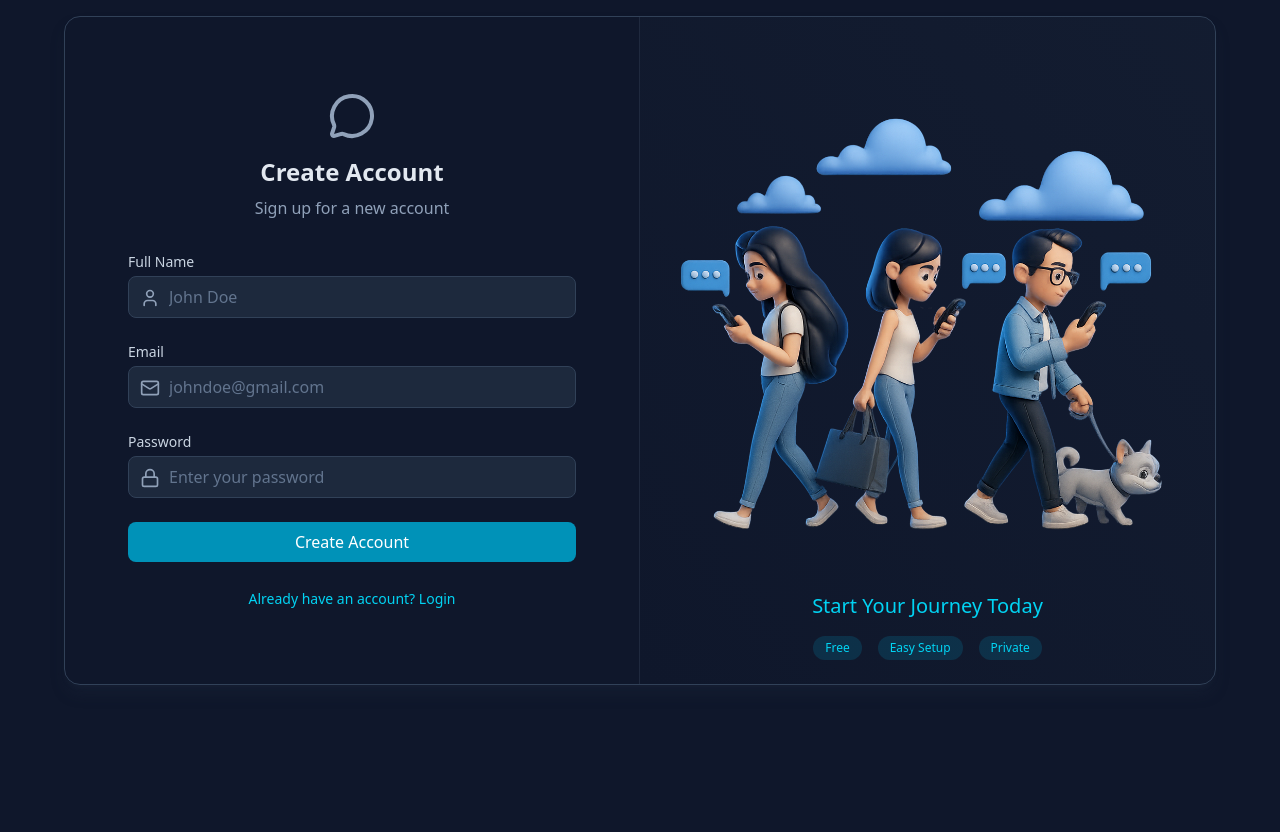
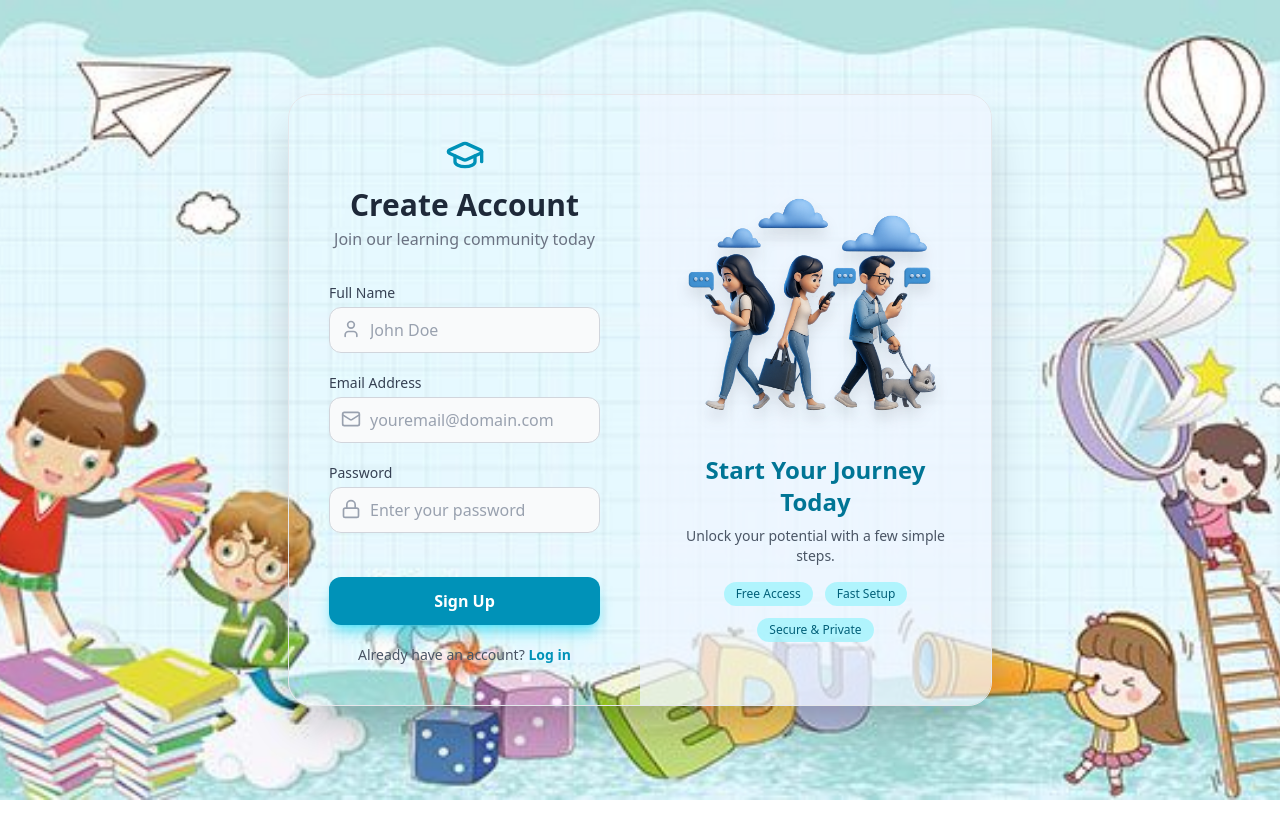
Before and after one commit to tung2k40/DaNang-Sakai, a React (Vite) app in the folder frontend/: page /signup in a window 1280 px wide. After the commit the page ends 800 px from the top, so only its background shows below. Built offline with nearby package versions, Linux system fonts and the light colour scheme.

Commit message:
fix UI login and signup

```diff
--- a/frontend/src/components/AboutPage.jsx
+++ b/frontend/src/components/AboutPage.jsx
@@ -157,7 +157,7 @@ export default function AboutPage() {
         <div className="flex flex-wrap justify-center gap-10">
           {[
             {
-              name: "Nguyễn Thanh Tùng",
+              name: "Hoàng Thanh Tùng",
               role: "Frontend Developer",
               color: "from-blue-500 to-indigo-500",
               avatar: tung,
--- a/frontend/src/pages/Auth/LogInPage.jsx
+++ b/frontend/src/pages/Auth/LogInPage.jsx
@@ -1,135 +1,119 @@
 import { useState } from "react";
 import { Link } from "react-router-dom";
-import { Mail, Lock, Loader, MessageCircle } from "lucide-react";
-import login from "../../assets/images/login.png";
-import BorderAnimatedContainer from "../../components/BorderAnimatedContainer";
+import { Mail, Lock, GraduationCap } from "lucide-react";
+import loginIllustration from "../../assets/images/login.png";
+import backgroundlogin from "../../assets/images/bglogin.jpg";
 
-
-function LoginPage() {
+export default function LoginPage() {
   const [formData, setFormData] = useState({ email: "", password: "" });
-  const [isLoggingIn] = useState(false);
 
   const handleSubmit = (e) => {
     e.preventDefault();
-    console.log("Form submitted:", formData);
+    console.log("Login submitted:", formData);
   };
 
   return (
-    <div className="w-full flex items-center justify-center p-4 bg-slate-900 min-h-screen">
-      <div className="relative w-full max-w-6xl md:h-[800px] h-[650px]">
-        <BorderAnimatedContainer>
-          <div className="w-full flex flex-col md:flex-row">
-            {/* FORM COLUMN - LEFT SIDE */}
-            <div className="md:w-1/2 p-8 flex items-center justify-center md:border-r border-slate-600/30">
-              <div className="w-full max-w-md">
-                {/* HEADING TEXT */}
+    <div
+      className="min-h-screen flex items-center justify-center bg-cover bg-center bg-no-repeat"
+      style={{
+        backgroundImage: `url(${backgroundlogin})`,
+        backgroundSize: "cover",
+        backgroundAttachment: "fixed",
+      }}
+    >
+      <div className="flex flex-col md:flex-row w-[90%] md:w-[65%] lg:w-[55%] rounded-3xl shadow-2xl overflow-hidden border border-gray-200">
+        <div className="md:w-1/2 w-full p-10 flex flex-col justify-center">
           <div className="text-center mb-8">
-                  <MessageCircle className="w-12 h-12 mx-auto text-slate-400 mb-4" />
-                  <h2 className="text-2xl font-bold text-slate-200 mb-2">
-                    Welcome Back
-                  </h2>
-                  <p className="text-slate-400">
-                    Login to access your account
+            <GraduationCap className="w-10 h-10 text-cyan-600 mx-auto mb-3" />
+            <h1 className="text-3xl font-extrabold text-gray-800">
+              Welcome Back, Scholar!
+            </h1>
+            <p className="text-gray-500 mt-1">
+              Log in to continue your learning journey
             </p>
           </div>
 
-                {/* FORM */}
-                <form onSubmit={handleSubmit} className="space-y-6">
-                  {/* EMAIL INPUT */}
+          <form onSubmit={handleSubmit} className="space-y-5">
             <div>
-                    <label className="block text-sm font-medium text-slate-300 mb-1">
-                      Email
+              <label className="block text-sm font-medium text-gray-700 mb-1">
+                Email Address
               </label>
               <div className="relative">
-                      <Mail className="absolute left-3 top-3 text-slate-400 w-5 h-5" />
+                <Mail className="absolute left-3 top-3 w-5 h-5 text-gray-400" />
                 <input
                   type="email"
                   value={formData.email}
                   onChange={(e) =>
                     setFormData({ ...formData, email: e.target.value })
                   }
-                        className="w-full pl-10 pr-3 py-2 rounded-lg bg-slate-800 border border-slate-700 text-slate-200 placeholder-slate-500 focus:outline-none focus:ring-2 focus:ring-cyan-500"
-                        placeholder="johndoe@gmail.com"
+                  placeholder="yourname@university.edu"
+                  className="w-full pl-10 pr-3 py-2.5 rounded-xl border border-gray-300 bg-gray-50 text-gray-800 placeholder-gray-400 focus:outline-none focus:ring-2 focus:ring-cyan-500"
                 />
               </div>
             </div>
 
-                  {/* PASSWORD INPUT */}
             <div>
-                    <label className="block text-sm font-medium text-slate-300 mb-1">
+              <label className="block text-sm font-medium text-gray-700 mb-1">
                 Password
               </label>
               <div className="relative">
-                      <Lock className="absolute left-3 top-3 text-slate-400 w-5 h-5" />
+                <Lock className="absolute left-3 top-3 w-5 h-5 text-gray-400" />
                 <input
                   type="password"
                   value={formData.password}
                   onChange={(e) =>
                     setFormData({ ...formData, password: e.target.value })
                   }
-                        className="w-full pl-10 pr-3 py-2 rounded-lg bg-slate-800 border border-slate-700 text-slate-200 placeholder-slate-500 focus:outline-none focus:ring-2 focus:ring-cyan-500"
                   placeholder="Enter your password"
+                  className="w-full pl-10 pr-3 py-2.5 rounded-xl border border-gray-300 bg-gray-50 text-gray-800 placeholder-gray-400 focus:outline-none focus:ring-2 focus:ring-cyan-500"
                 />
               </div>
             </div>
 
-                  {/* SUBMIT BUTTON */}
             <button
-                    className="w-full bg-cyan-600 hover:bg-cyan-700 text-white py-2 rounded-lg transition-all"
               type="submit"
-                    disabled={isLoggingIn}
+              className="w-full bg-cyan-600 hover:bg-cyan-700 text-white font-bold py-3 rounded-xl transition-all shadow-lg shadow-cyan-400/50 hover:shadow-cyan-400/80 mt-6"
             >
-                    {isLoggingIn ? (
-                      <Loader className="w-5 h-5 mx-auto animate-spin" />
-                    ) : (
-                      "Sign In"
-                    )}
+              Sign In
             </button>
           </form>
 
-                <div className="mt-6 text-center">
+          <p className="text-center mt-5 text-sm text-gray-600">
+            Don’t have an account?{" "}
             <Link
               to="/signup"
-                    className="text-cyan-400 hover:underline text-sm"
+              className="text-cyan-600 hover:text-cyan-700 font-semibold"
             >
-                    Don’t have an account? Sign Up
+              Create one
             </Link>
-                </div>
-              </div>
+          </p>
         </div>
 
-            {/* RIGHT SIDE IMAGE */}
-            <div className="hidden md:w-1/2 md:flex items-center justify-center p-6 bg-gradient-to-bl from-slate-800/30 to-transparent">
-              <div>
+        <div className="md:w-1/2 w-full flex flex-col justify-center items-center bg-blue-50/70 p-10 text-center">
           <img
-                  src={login}
-                  alt="Login illustration"
-                  className="w-full h-auto object-contain rounded-lg"
+            src={loginIllustration}
+            alt="Education Illustration"
+            className="w-full max-w-xs mx-auto drop-shadow-xl"
           />
-                <div className="mt-6 text-center">
-                  <h3 className="text-xl font-medium text-cyan-400">
-                    Connect anytime, anywhere
+          <h3 className="mt-6 text-2xl font-bold text-cyan-700">
+            Learn. Grow. Connect.
           </h3>
-
-                  <div className="mt-4 flex justify-center gap-4">
-                    <span className="px-3 py-1 text-xs bg-cyan-600/20 text-cyan-400 rounded-full">
-                      Free
+          <p className="text-gray-600 mt-2 mb-4 text-sm">
+            Empower your studies with our academic network.
+          </p>
+          <div className="flex justify-center gap-3 flex-wrap">
+            <span className="px-3 py-1 text-xs bg-cyan-200/80 text-cyan-800 font-medium rounded-full">
+              Free Access
             </span>
-                    <span className="px-3 py-1 text-xs bg-cyan-600/20 text-cyan-400 rounded-full">
-                      Easy Setup
+            <span className="px-3 py-1 text-xs bg-cyan-200/80 text-cyan-800 font-medium rounded-full">
+              Modern Learning
             </span>
-                    <span className="px-3 py-1 text-xs bg-cyan-600/20 text-cyan-400 rounded-full">
-                      Private
+            <span className="px-3 py-1 text-xs bg-cyan-200/80 text-cyan-800 font-medium rounded-full">
+              Secure Platform
             </span>
           </div>
         </div>
       </div>
     </div>
-          </div>
-        </BorderAnimatedContainer>
-      </div>
-    </div>
   );
 }
-
-export default LoginPage;
--- a/frontend/src/pages/Auth/SignUpPage.jsx
+++ b/frontend/src/pages/Auth/SignUpPage.jsx
@@ -1,170 +1,141 @@
 import { useState } from "react";
 import { Link } from "react-router-dom";
-import { MessageCircle, Lock, Mail, User, Loader } from "lucide-react";
-import signup from "../../assets/images/signup.png";
+import { Mail, Lock, User, GraduationCap } from "lucide-react";
+import signupIllustration from "../../assets/images/signup.png";
+import backgroundlogin from "../../assets/images/bglogin.jpg";
 
-// ⚡ Giả lập BorderAnimatedContainer nếu bạn chưa tạo
-function BorderAnimatedContainer({ children }) {
-  return (
-    <div className="relative border border-slate-700 rounded-2xl overflow-hidden shadow-lg shadow-slate-800/40">
-      {children}
-    </div>
-  );
-}
-
-function SignUpPage() {
+export default function SignUpPage() {
   const [formData, setFormData] = useState({
     fullName: "",
     email: "",
     password: "",
   });
-  const [isSigningUp] = useState(false); // 🔹 tạm giả lập loading
 
   const handleSubmit = (e) => {
     e.preventDefault();
-    console.log("Form data:", formData); // chỉ test UI
+    console.log("Sign up submitted:", formData);
   };
 
   return (
-    <div className="w-full flex items-center justify-center p-4 bg-slate-900 min-h-screen">
-      <div className="relative w-full max-w-6xl md:h-[800px] h-[650px]">
-        <BorderAnimatedContainer>
-          <div className="w-full flex flex-col md:flex-row">
-            {/* LEFT FORM COLUMN */}
-            <div className="md:w-1/2 p-8 flex items-center justify-center md:border-r border-slate-600/30">
-              <div className="w-full max-w-md">
-                {/* HEADER */}
+    <div
+      className="min-h-screen flex items-center justify-center bg-cover bg-center bg-no-repeat"
+      style={{
+        backgroundImage: `url(${backgroundlogin})`,
+        backgroundSize: "cover",
+        backgroundAttachment: "fixed",
+      }}
+    >
+      <div className="flex flex-col md:flex-row w-[90%] md:w-[65%] lg:w-[55%] rounded-3xl shadow-2xl overflow-hidden border border-gray-200">
+        <div className="md:w-1/2 w-full p-10 flex flex-col justify-center">
           <div className="text-center mb-8">
-                  <MessageCircle className="w-12 h-12 mx-auto text-slate-400 mb-4" />
-                  <h2 className="text-2xl font-bold text-slate-200 mb-2">
+            <GraduationCap className="w-10 h-10 text-cyan-600 mx-auto mb-3" />
+            <h1 className="text-3xl font-extrabold text-gray-800">
               Create Account
-                  </h2>
-                  <p className="text-slate-400">Sign up for a new account</p>
+            </h1>
+            <p className="text-gray-500 mt-1">
+              Join our learning community today
+            </p>
           </div>
 
-                {/* FORM */}
-                <form onSubmit={handleSubmit} className="space-y-6">
-                  {/* FULL NAME */}
+          <form onSubmit={handleSubmit} className="space-y-5">
             <div>
-                    <label className="block text-sm font-medium text-slate-300 mb-1">
+              <label className="block text-sm font-medium text-gray-700 mb-1">
                 Full Name
               </label>
               <div className="relative">
-                      <User className="absolute left-3 top-3 text-slate-400 w-5 h-5" />
+                <User className="absolute left-3 top-3 w-5 h-5 text-gray-400" />
                 <input
                   type="text"
                   value={formData.fullName}
                   onChange={(e) =>
-                          setFormData({
-                            ...formData,
-                            fullName: e.target.value,
-                          })
+                    setFormData({ ...formData, fullName: e.target.value })
                   }
-                        className="w-full pl-10 pr-3 py-2 rounded-lg bg-slate-800 border border-slate-700 text-slate-200 placeholder-slate-500 focus:outline-none focus:ring-2 focus:ring-cyan-500"
                   placeholder="John Doe"
+                  className="w-full pl-10 pr-3 py-2.5 rounded-xl border border-gray-300 bg-gray-50 text-gray-800 placeholder-gray-400 focus:outline-none focus:ring-2 focus:ring-cyan-500"
                 />
               </div>
             </div>
 
-                  {/* EMAIL */}
             <div>
-                    <label className="block text-sm font-medium text-slate-300 mb-1">
-                      Email
+              <label className="block text-sm font-medium text-gray-700 mb-1">
+                Email Address
               </label>
               <div className="relative">
-                      <Mail className="absolute left-3 top-3 text-slate-400 w-5 h-5" />
+                <Mail className="absolute left-3 top-3 w-5 h-5 text-gray-400" />
                 <input
                   type="email"
                   value={formData.email}
                   onChange={(e) =>
                     setFormData({ ...formData, email: e.target.value })
                   }
-                        className="w-full pl-10 pr-3 py-2 rounded-lg bg-slate-800 border border-slate-700 text-slate-200 placeholder-slate-500 focus:outline-none focus:ring-2 focus:ring-cyan-500"
-                        placeholder="johndoe@gmail.com"
+                  placeholder="youremail@domain.com"
+                  className="w-full pl-10 pr-3 py-2.5 rounded-xl border border-gray-300 bg-gray-50 text-gray-800 placeholder-gray-400 focus:outline-none focus:ring-2 focus:ring-cyan-500"
                 />
               </div>
             </div>
 
-                  {/* PASSWORD */}
             <div>
-                    <label className="block text-sm font-medium text-slate-300 mb-1">
+              <label className="block text-sm font-medium text-gray-700 mb-1">
                 Password
               </label>
               <div className="relative">
-                      <Lock className="absolute left-3 top-3 text-slate-400 w-5 h-5" />
+                <Lock className="absolute left-3 top-3 w-5 h-5 text-gray-400" />
                 <input
                   type="password"
                   value={formData.password}
                   onChange={(e) =>
-                          setFormData({
-                            ...formData,
-                            password: e.target.value,
-                          })
+                    setFormData({ ...formData, password: e.target.value })
                   }
-                        className="w-full pl-10 pr-3 py-2 rounded-lg bg-slate-800 border border-slate-700 text-slate-200 placeholder-slate-500 focus:outline-none focus:ring-2 focus:ring-cyan-500"
                   placeholder="Enter your password"
+                  className="w-full pl-10 pr-3 py-2.5 rounded-xl border border-gray-300 bg-gray-50 text-gray-800 placeholder-gray-400 focus:outline-none focus:ring-2 focus:ring-cyan-500"
                 />
               </div>
             </div>
 
-                  {/* SUBMIT BUTTON */}
             <button
               type="submit"
-                    disabled={isSigningUp}
-                    className="w-full bg-cyan-600 hover:bg-cyan-700 text-white py-2 rounded-lg transition-all"
+              className="w-full bg-cyan-600 hover:bg-cyan-700 text-white font-bold py-3 rounded-xl transition-all shadow-lg shadow-cyan-400/50 hover:shadow-cyan-400/80 mt-6"
             >
-                    {isSigningUp ? (
-                      <Loader className="w-5 h-5 mx-auto animate-spin" />
-                    ) : (
-                      "Create Account"
-                    )}
+              Sign Up
             </button>
           </form>
 
-                {/* LINK TO LOGIN */}
-                <div className="mt-6 text-center">
+          <p className="text-center mt-5 text-sm text-gray-600">
+            Already have an account?{" "}
             <Link
               to="/login"
-                    className="text-cyan-400 hover:underline text-sm"
+              className="text-cyan-600 hover:text-cyan-700 font-semibold"
             >
-                    Already have an account? Login
+              Log in
             </Link>
-                </div>
-              </div>
+          </p>
         </div>
 
-            {/* RIGHT IMAGE */}
-            <div className="w-full md:w-1/2 flex items-center justify-center p-6 bg-gradient-to-bl from-slate-800/30 to-transparent">
-              <div>
+        <div className="md:w-1/2 w-full flex flex-col justify-center items-center bg-blue-50/70 p-10 text-center">
           <img
-                  src={signup}
-                  alt="Signup illustration"
-                  className="w-full h-auto object-contain rounded-lg"
+            src={signupIllustration}
+            alt="Signup Illustration"
+            className="w-full max-w-xs mx-auto drop-shadow-xl"
           />
-                <div className="mt-6 text-center">
-                  <h3 className="text-xl font-medium text-cyan-400">
+          <h3 className="mt-6 text-2xl font-bold text-cyan-700">
             Start Your Journey Today
           </h3>
-
-                  <div className="mt-4 flex justify-center gap-4">
-                    <span className="px-3 py-1 text-xs bg-cyan-600/20 text-cyan-400 rounded-full">
-                      Free
+          <p className="text-gray-600 mt-2 mb-4 text-sm">
+            Unlock your potential with a few simple steps.
+          </p>
+          <div className="flex justify-center gap-3 flex-wrap">
+            <span className="px-3 py-1 text-xs bg-cyan-200/80 text-cyan-800 font-medium rounded-full">
+              Free Access
             </span>
-                    <span className="px-3 py-1 text-xs bg-cyan-600/20 text-cyan-400 rounded-full">
-                      Easy Setup
+            <span className="px-3 py-1 text-xs bg-cyan-200/80 text-cyan-800 font-medium rounded-full">
+              Fast Setup
             </span>
-                    <span className="px-3 py-1 text-xs bg-cyan-600/20 text-cyan-400 rounded-full">
-                      Private
+            <span className="px-3 py-1 text-xs bg-cyan-200/80 text-cyan-800 font-medium rounded-full">
+              Secure & Private
             </span>
           </div>
         </div>
       </div>
     </div>
-          </div>
-        </BorderAnimatedContainer>
-      </div>
-    </div>
   );
 }
-
-export default SignUpPage;
```
Also changed, not shown: frontend/src/components/Header.jsx (+9 -5 lines), frontend/src/assets/images/bglogin.jpg (added). Lines whose indentation alone changed are shown as unchanged.
